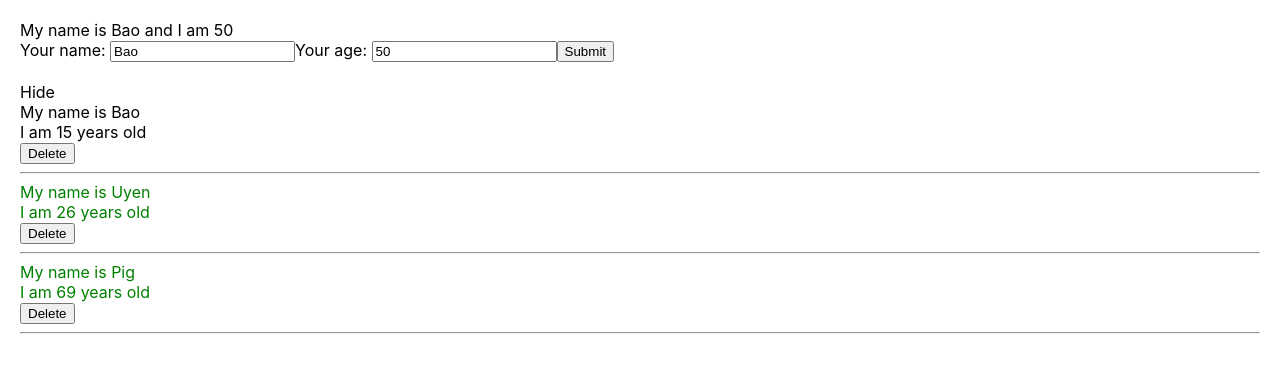
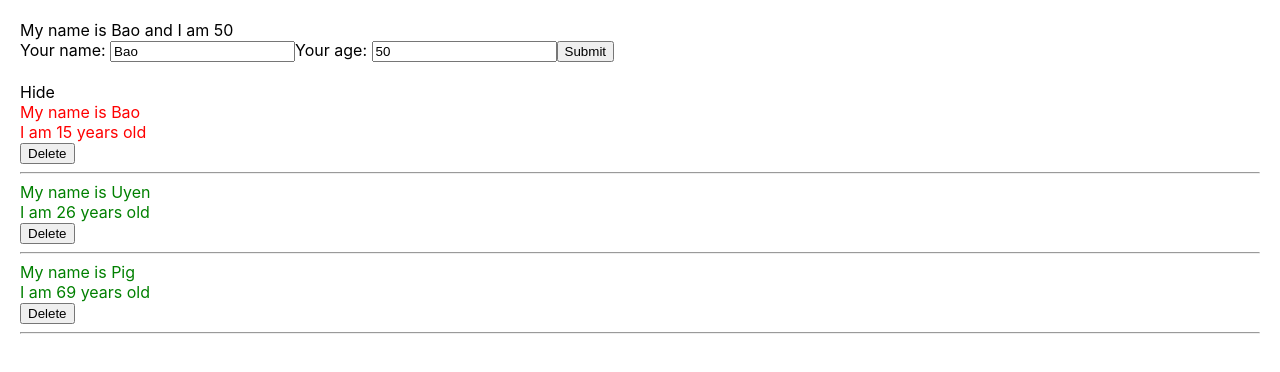
Before and after one commit to baogtrang/Classified-Ads, a React (Create React App) app: page / in a window 1280 px wide. Shown: the top 372 px of the page. Built offline with nearby package versions, Linux system fonts and the light colour scheme.

Commit message:
React life cycle

```diff
--- a/src/components/DisplayInfo.js
+++ b/src/components/DisplayInfo.js
@@ -3,15 +3,35 @@ import "./DisplayInfo.scss";
 import logo from "./../logo.svg";
 
 class DisplayInfo extends React.Component {
-    state = {
-        isShowUserList: true
+    // state = {
+    //     isShowUserList: true
+    // }
+
+    constructor(props) {
+        console.log("Call 1")
+        super(props);
+        this.state = {
+            isShowUserList: true,
+        }
     }
+
     handleShowHide = () => {
         this.setState({
             isShowUserList: !this.state.isShowUserList,
         })
     }
+    componentDidMount() {
+        console.log(">>> call componentDidMount");
+        setTimeout(() => {
+            document.title = "Bao Title"
+        }, 3000)
+    }
+    componentDidUpdate(prevProps, prevState, snapshot) {
+        console.log(">>> call componentDidUpdate", this.props, prevProps);
+
+    }
     render() {
+        console.log("Call me render")
         const { userList } = this.props;
         return (
             <div className="display-info-container">
--- a/src/components/DisplayInfo.scss
+++ b/src/components/DisplayInfo.scss
@@ -1,6 +1,6 @@
 .display-info-container {
-    .pink {
-        color: pink;}
+    .red {
+        color: red;}
 
     .green {
         color: green;}
```
